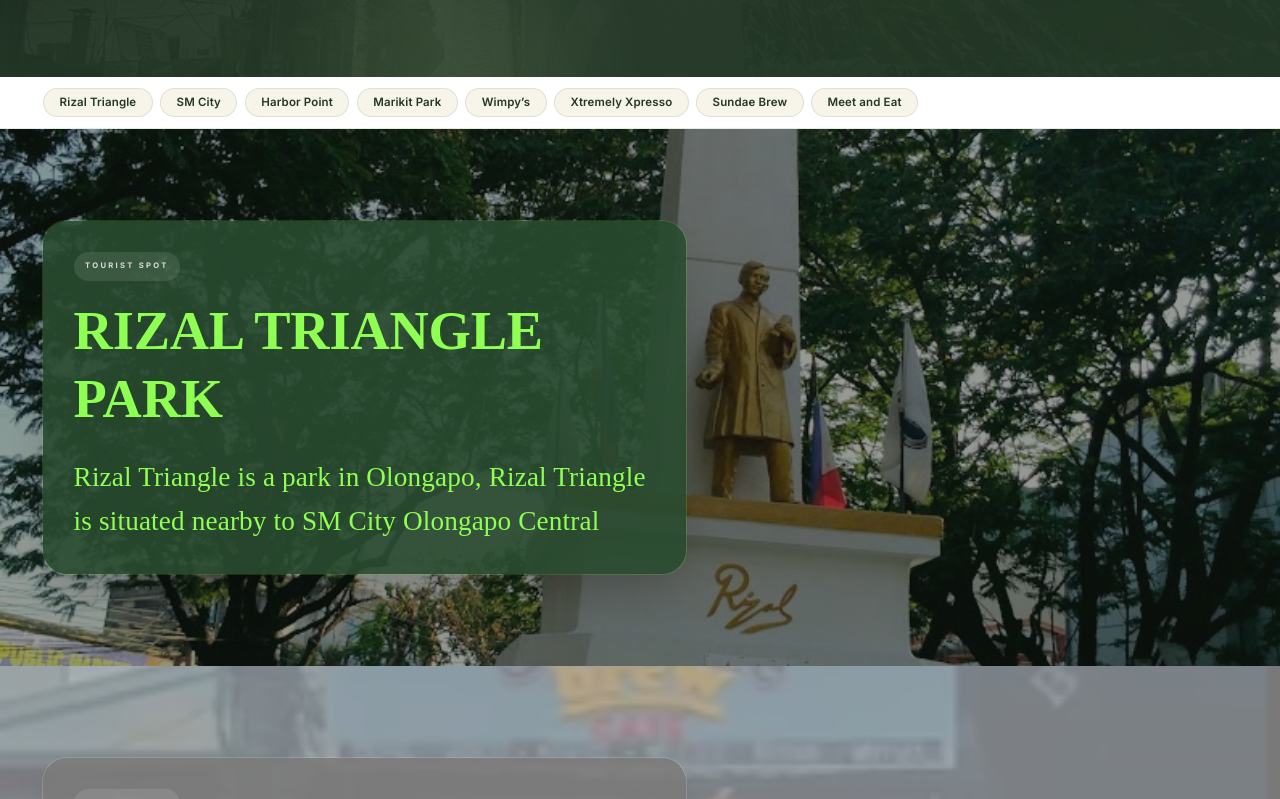
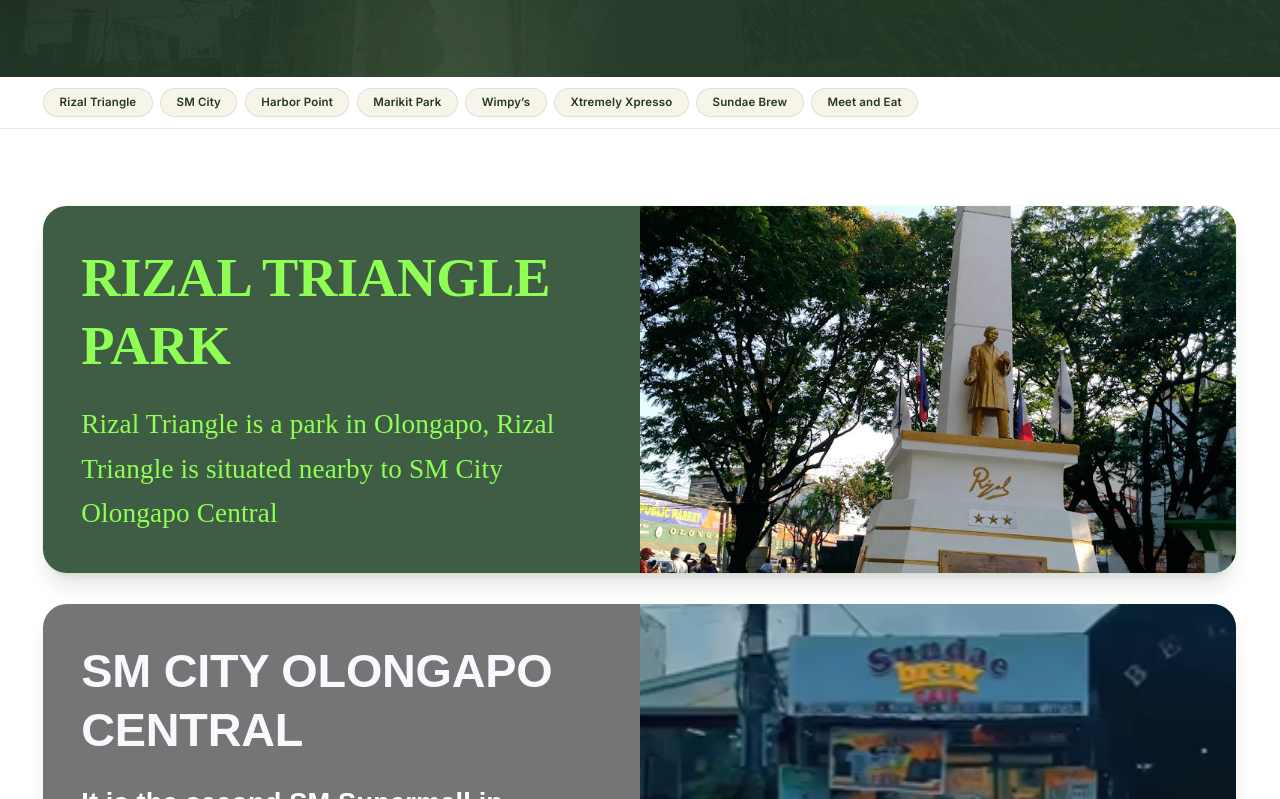
Before and after one commit to robbigamer/Apo-Pride, a React (Vite) app: page /tourist-spots in a window 1280 px wide. Shown: the part 421-1220 px from the top of the page. Built offline with nearby package versions, Linux system fonts and the light colour scheme.

Commit message:
Turn tourist spots into info-left, image-right cards

```diff
--- a/src/pages/TouristSpots.jsx
+++ b/src/pages/TouristSpots.jsx
@@ -12,12 +12,10 @@ const spots = [
       "Rizal Triangle is a park in Olongapo, Rizal Triangle is situated nearby to SM City Olongapo Central",
     image: "/assets/spots/rizal-triangle.jpg",
     alt: "Rizal Triangle Park",
-    overlay: "bg-[#142116]/45",
     card: "bg-[#2A4C30]/90 ring-1 ring-[#8FFF53]/20",
     heading:
       "font-ibarraRealNova text-4xl font-bold text-[#8FFF53] sm:text-5xl lg:text-[64px]",
     body: "font-ibarraRealNova text-xl text-[#8FFF53] sm:text-[32px]",
-    align: "left",
   },
   {
     id: "sm-city",
@@ -26,12 +24,10 @@ const spots = [
       "It is the second SM Supermall in Zambales and the second SM Supermall in Olongapo after SM City Olongapo Downtown",
     image: "/assets/food/screenshot-224606.png",
     alt: "SM City Olongapo Central",
-    overlay: "bg-[#ADADAD]/70",
-    card: "bg-[rgba(124,123,123,0.86)] ring-1 ring-white/20",
+    card: "bg-[rgba(107,106,106,0.92)] ring-1 ring-white/20",
     heading:
       "font-iBMPlexSansThaiLooped text-4xl font-bold text-[#F8F8FF] sm:text-[55px]",
     body: "font-iBMPlexSansThaiLooped text-xl font-bold text-[#FFF] sm:text-[32px]",
-    align: "right",
   },
   {
     id: "harbor-point",
@@ -40,12 +36,10 @@ const spots = [
       "Located in Subic Bay Freeport Zone, Ayala Malls Harbor Point Cinemas offer a relaxing movie experience for locals and tourists alike.",
     image: "/assets/food/unnamed.webp",
     alt: "Harbor Point",
-    overlay: "bg-[rgba(145,93,61,0.42)]",
-    card: "bg-[rgba(99,71,25,0.72)] ring-1 ring-[#FFBD53]/25",
+    card: "bg-[rgba(78,55,20,0.9)] ring-1 ring-[#FFBD53]/25",
     heading:
       "font-iMFELLFrenchCanonSC text-4xl text-[#FFBD53] sm:text-[55px]",
     body: "font-iMFELLFrenchCanonSC text-xl text-[#FFF1DB] sm:text-[32px]",
-    align: "left",
   },
   {
     id: "marikit-park",
@@ -54,12 +48,10 @@ const spots = [
       "Marikit Park is situated at the center of Olongapo City, this park is ideal for the children and young at heart who simply wants to have a relaxation.",
     image: "/assets/spots/marikit-park.jpg",
     alt: "Marikit Park",
-    overlay: "bg-[rgba(124,190,223,0.5)]",
-    card: "bg-[rgba(61,113,110,0.6)] ring-1 ring-[#DBDCFF]/25",
+    card: "bg-[rgba(36,81,79,0.92)] ring-1 ring-[#DBDCFF]/25",
     heading:
       "font-inclusiveSans text-4xl font-bold text-[#DBDCFF] sm:text-[55px]",
     body: "font-inclusiveSans text-xl text-[#FFF] sm:text-[32px]",
-    align: "right",
   },
   {
     id: "food-spots",
@@ -68,12 +60,9 @@ const spots = [
       "Located on Magsaysay Ave and Rizal Avenue in Olongapo City, famous pork chop dinner, Lomi, Clubhouse sandwich, Porkchop. American and Filipino dishes",
     image: "/assets/food/wimpys.jpg",
     alt: "Wimpy's Restaurant Olongapo",
-    overlay: "bg-[#695041]/60",
-    card: "bg-[rgba(135,76,54,0.85)] ring-1 ring-[#FFBD53]/25",
+    card: "bg-[rgba(107,54,36,0.92)] ring-1 ring-[#FFBD53]/25",
     heading: "font-lilitaOne text-4xl text-[#FFBD53] sm:text-[64px]",
     body: "font-lilitaOne text-xl text-[#FFBD53] sm:text-[32px]",
-    align: "left",
-    food: true,
   },
   {
     id: "xtremely-xpresso",
@@ -82,13 +71,10 @@ const spots = [
       "Xpresso Café is a casual bistro style restaurant that serves breakfast, lunch and dinner The café is known to serve Italy's no. 1 coffee, Lavazza",
     image: "/assets/food/xtremely-xpresso.jpg",
     alt: "Xtremely Xpresso",
-    overlay: "bg-[#ADADAD]/30",
-    card: "bg-[rgba(124,123,123,0.78)] ring-1 ring-white/20",
+    card: "bg-[rgba(92,91,91,0.92)] ring-1 ring-white/20",
     heading:
       "font-ibarraRealNova text-4xl font-bold text-[#F8F8FF] sm:text-[55px]",
     body: "font-iMFELLFrenchCanonSC text-xl text-[#FFF] sm:text-4xl",
-    align: "right",
-    food: true,
   },
   {
     id: "sundae-brew",
@@ -97,12 +83,9 @@ const spots = [
       "Located in rizal avenue and near columban, sundae brew offers a cheap alternative to coffee, milk tea and meals.",
     image: "/assets/food/breadtalk.jpg",
     alt: "Sundae Brew",
-    overlay: "bg-[rgba(103,112,150,0.51)]",
     card: "bg-[rgba(21,22,56,0.72)] ring-1 ring-white/20",
     heading: "text-4xl text-[#FFF] sm:text-[55px]",
     body: "font-iMFELLFrenchCanonSC text-xl text-[#FFF] sm:text-4xl",
-    align: "left",
-    food: true,
   },
   {
     id: "meet-and-eat",
@@ -111,13 +94,10 @@ const spots = [
       "The Meet and Eat buffet in Olongapo offers a diverse selection of unlimited dishes perfect for food lovers.",
     image: "/assets/food/market-food-spot.jpg",
     alt: "Meet and Eat",
-    overlay: "bg-[rgba(107,94,59,0.37)]",
     card: "bg-[rgba(221,210,90,0.7)] ring-1 ring-[#4A1A00]/20",
     heading:
       "font-merienda text-4xl font-bold text-[#4A1A00] sm:text-[64px]",
     body: "font-inter text-xl text-[#4A1A00] sm:text-2xl",
-    align: "right",
-    food: true,
   },
 ];
 
@@ -132,38 +112,27 @@ const jumpLinks = [
   { label: "Meet and Eat", id: "meet-and-eat" },
 ];
 
-function SpotSection({ spot }) {
+function SpotCard({ spot }) {
   return (
-    <section
+    <article
       id={spot.id}
-      className="group relative isolate scroll-mt-40 overflow-hidden"
+      className={`group scroll-mt-40 overflow-hidden rounded-[28px] shadow-xl shadow-black/10 transition-transform duration-500 hover:-translate-y-1 ${spot.card}`}
     >
-      <div className="absolute inset-0 -z-20 overflow-hidden">
+      <div className="grid md:grid-cols-2">
+        <div className="flex flex-col justify-center gap-4 p-6 sm:p-10">
+          <h2 className={`${spot.heading} leading-tight`}>{spot.title}</h2>
+          <p className={`${spot.body} leading-relaxed`}>{spot.description}</p>
+        </div>
+
+        <div className="relative order-first h-56 overflow-hidden sm:h-64 md:order-none md:h-auto md:min-h-[300px]">
           <img
             src={spot.image}
             alt={spot.alt}
-          className="img-zoom h-full w-full object-cover"
+            className="img-zoom absolute inset-0 h-full w-full object-cover"
           />
         </div>
-      <div className={`absolute inset-0 -z-10 ${spot.overlay}`} />
-
-      <div className="relative mx-auto w-full max-w-7xl px-4 py-16 sm:py-24">
-        <Reveal
-          variant={spot.align === "right" ? "left" : "right"}
-          className={spot.align === "right" ? "ml-auto" : ""}
-        >
-          <div
-            className={`flex max-w-2xl flex-col gap-4 rounded-[28px] p-6 shadow-2xl shadow-black/20 transition-transform duration-500 group-hover:-translate-y-1 sm:p-8 ${spot.card}`}
-          >
-            <span className="inline-flex w-fit items-center gap-2 rounded-full bg-white/10 px-3 py-1 font-inter text-[9px] font-bold uppercase tracking-[0.3em] text-white/80">
-              {spot.food ? "Food spot" : "Tourist spot"}
-            </span>
-            <h2 className={`${spot.heading} leading-tight`}>{spot.title}</h2>
-            <p className={`${spot.body} leading-relaxed`}>{spot.description}</p>
       </div>
-        </Reveal>
-      </div>
-    </section>
+    </article>
   );
 }
 
@@ -209,9 +178,13 @@ export default function OlongapoTouristSpotsDining() {
           </div>
         </nav>
 
+        <div className="mx-auto flex w-full max-w-7xl flex-col gap-8 px-4 py-14 sm:py-20">
           {spots.map((spot) => (
-          <SpotSection key={spot.id} spot={spot} />
+            <Reveal key={spot.id}>
+              <SpotCard spot={spot} />
+            </Reveal>
           ))}
+        </div>
       </main>
 
       <Footer />
```
Lines whose indentation alone changed are shown as unchanged.
